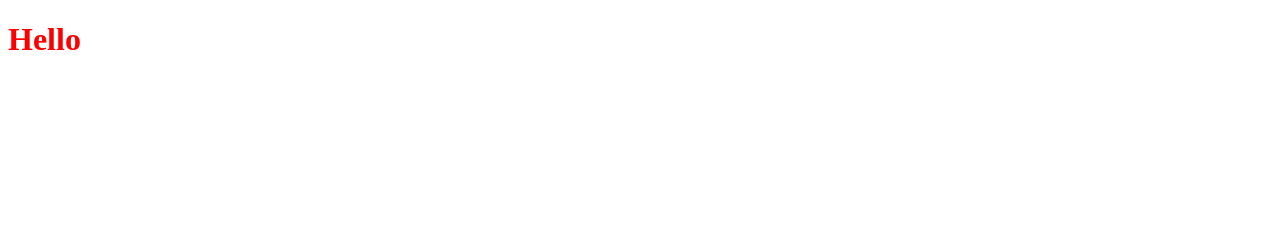
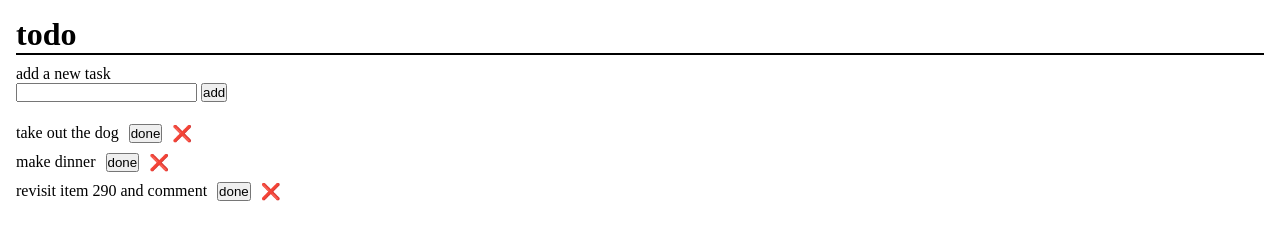
Before and after one commit to min0k/todo, a website: page index.html in a window 1280 px wide. Drawn offline with Linux system fonts and the light colour scheme.

Commit message:
create UI mockup in html

```diff
--- a/index.html
+++ b/index.html
@@ -4,12 +4,36 @@
     <meta charset="UTF-8">
     <meta http-equiv="X-UA-Compatible" content="IE=edge">
     <meta name="viewport" content="width=device-width, initial-scale=1.0">
-    <script src="./js/main.js" defer></script>
+    <script src="main.js" defer></script>
     <link rel="stylesheet" href="/styles.css">
     <title>todo</title>
 </head>
+
+
 <body>
-    <h1>Hello</h1>
+    <h1>todo</h1>
+    <div>
+        <p>add a new task</p>
+        <input id="new-task">
+        <button id="create-task">add</button>
+    </div>
+    <div id="todo-container">
+        <div class="todo">
+            <p class="todo-item">take out the dog</p>
+            <button class="todo-item">done</button>
+            <p class="todo-item delete">&#x274c</p>
+        </div>
+        <div class="todo">
+            <p class="todo-item">make dinner</p>
+            <button class="todo-item">done</button>
+            <p class="todo-item delete">&#x274c</p>
+        </div>
+        <div class="todo">
+            <p class="todo-item">revisit item 290 and comment</p>
+            <button class="todo-item">done</button>
+            <p class="todo-item delete">&#x274c</p>
+        </div>
+    </div>
 
 </body>
 </html>
--- a/js/main.js
+++ /dev/null
@@ -1 +0,0 @@
-console.log("hello");
--- /dev/null
+++ b/main.js
@@ -0,0 +1 @@
+console.log("log");
--- a/styles.css
+++ b/styles.css
@@ -1,3 +1,31 @@
+html {
+    box-sizing: border-box;
+  }
+
+  *, *::before, *::after {
+    margin: 0;
+    padding: 0;
+    box-sizing: inherit;
+  }
+
+body {
+    margin: 16px;
+    display: grid;
+    grid-template-columns: 1fr;
+    grid-template-rows: 1fr 1fr auto;
+}
+
 h1 {
-    color: red;
+      border-bottom: 2px solid black;
+      margin-bottom: 10px;
+  }
+
+
+.todo {
+    display: flex;
+    margin-top: 10px;
 }
+
+.todo-item {
+    margin-right: 10px;
+}
```
